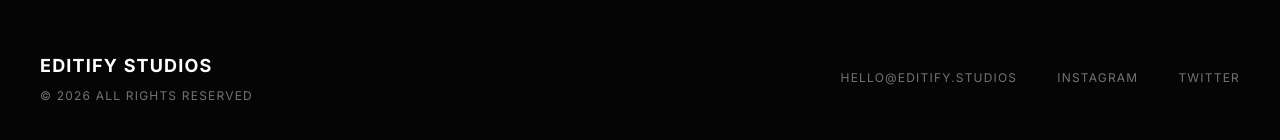
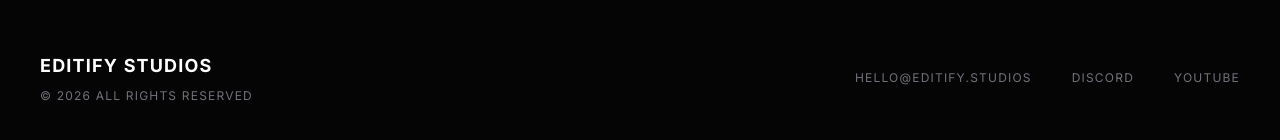
Before and after one commit to shaurya-studios-dev/editify-studios, a Next.js app: page / in a window 1280 px wide. Shown: the part 2824-2964 px from the top of the page. Built offline with nearby package versions, Linux system fonts and the light colour scheme.

Commit message:
update: add discord and youtube links to footer

```diff
--- a/src/app/page.tsx
+++ b/src/app/page.tsx
@@ -185,8 +185,8 @@
         </div>
         <div className="flex flex-col md:flex-row gap-5 md:gap-10">
           <a data-cursor-hover href="mailto:hello@editify.studios" className="hover:text-white transition-colors">hello@editify.studios</a>
-          <a data-cursor-hover href="#" className="hover:text-white transition-colors">Instagram</a>
-          <a data-cursor-hover href="#" className="hover:text-white transition-colors">Twitter</a>
+          <a data-cursor-hover href="https://discord.gg/JMhA5PERdS" target="_blank" rel="noopener noreferrer" className="hover:text-white transition-colors">Discord</a>
+          <a data-cursor-hover href="https://www.youtube.com/@Editify-n1o" target="_blank" rel="noopener noreferrer" className="hover:text-white transition-colors">YouTube</a>
         </div>
       </footer>
     </main>
```
